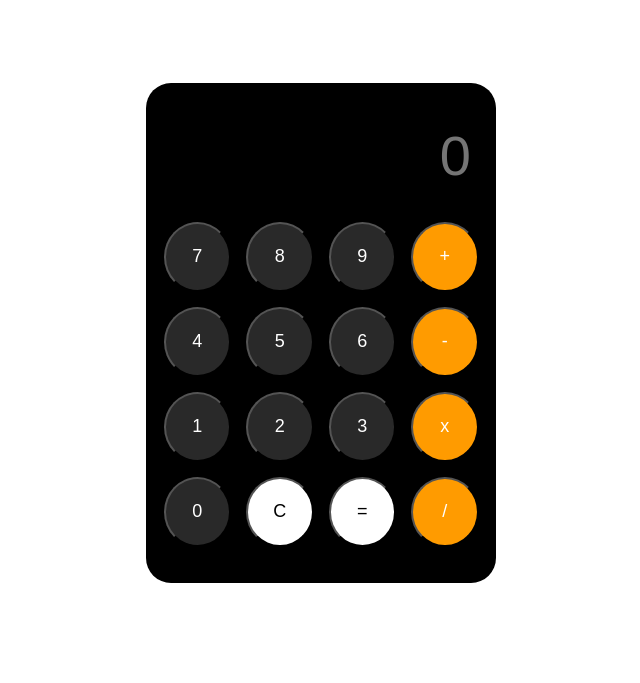
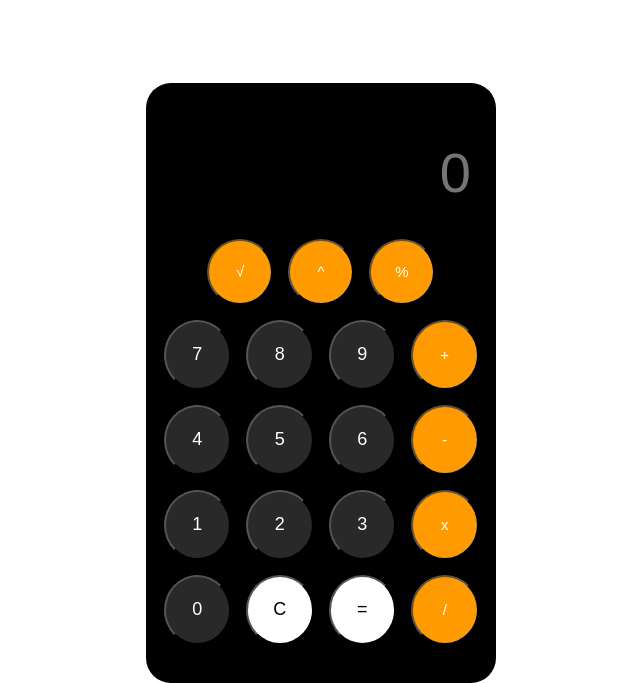
Before and after one commit to DiegoCorchuelo/CalculadoraJS, a plain HTML site: page index.html in a window 1280 px wide. Shown: the part 147-830 px from the top of the page, without its empty margins (319-959 px from the left). Before the commit the page ends 800 px from the top, so only its background shows below. Drawn offline with Linux system fonts and the light colour scheme.

Commit message:
Adding more operations

```diff
--- a/index.html
+++ b/index.html
@@ -19,7 +19,9 @@
 
 
         <div class="botones">
-
+            <button class='btn-n-a' onclick="raiz()">√</button>
+            <button class='btn-n-a' onclick="boton('**')">^</button>
+            <button class='btn-n-a' onclick="boton('%')">%</button>
 
         </div>
         <div class="botones">
--- a/index.js
+++ b/index.js
@@ -15,3 +15,8 @@ function total() {
         document.getElementById('input').value = '';
     }
 }
+
+function raiz() {
+    let raiz = document.getElementById('input').value;
+    document.getElementById('input').value = Math.sqrt(raiz);
+}
--- a/styles.css
+++ b/styles.css
@@ -19,7 +19,7 @@ body {
     background-color: #000000;
     margin-top: 3.125rem;
     border-radius: 1.5625rem;
-    height: 31.25rem;
+    height: 600px;
     width: 21.875rem;
     display: flex;
     flex-direction: column;
@@ -51,7 +51,7 @@ button:active{
 
 .input {
     width: 18.75rem;
-    height: 4.375rem;
+    height: 5rem;
     border-radius: 0.625rem;
     text-align: end;
     font-size: 3.5rem;
@@ -59,6 +59,15 @@ button:active{
     color: #ffffff;
     overflow: auto;
     border: 0;
+    margin: 10px;
+}
+
+.btn-n-a {
+    height: 66px;
+    width: 66px;
+    background-color: #ff9b00;
+    color: #ffffff;
+    font-size: 15px;
 }
 
 .btn-n {
@@ -69,6 +78,7 @@ button:active{
 .btn-o {
     background-color: #ff9b00;
     color: #ffffff;
+    font-size: 15px;
 }
 
 .btn {
```
